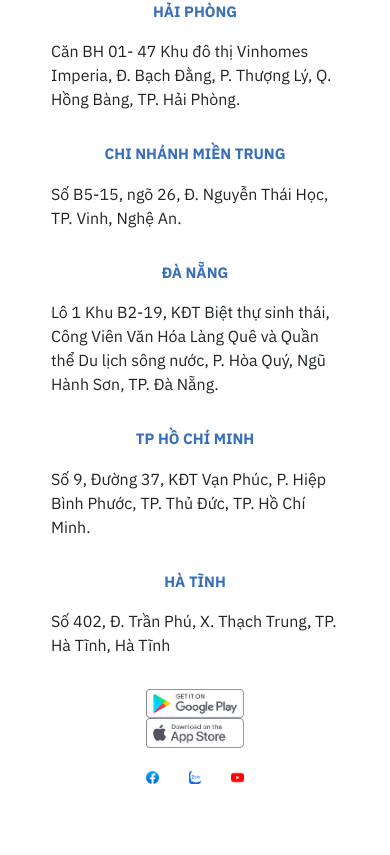
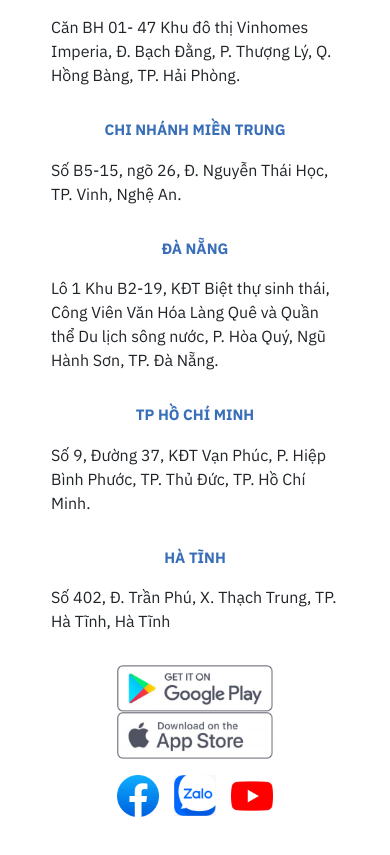
Before and after one commit to Namjuy/Lab1, an Angular app: page / in a window 390 px wide. Shown: the part 977-1832 px from the top of the page. Built offline with nearby package versions, Linux system fonts and the light colour scheme.

Commit message:
update css

```diff
--- a/angular.json
+++ b/angular.json
@@ -90,5 +90,8 @@
         }
       }
     }
+  },
+  "cli": {
+    "analytics": "d756faff-6650-40cd-aac0-42398c7b2297"
   }
 }
--- a/src/app/app.component.scss
+++ b/src/app/app.component.scss
@@ -62,6 +62,7 @@ body::-webkit-scrollbar-thumb {
   border-radius: 16px;
   border: 4px solid #fff;
 }
+
 
 /* set button(top and bottom of the scrollbar) */
 body::-webkit-scrollbar-button {
--- a/src/app/components/carousel/carousel.component.scss
+++ b/src/app/components/carousel/carousel.component.scss
@@ -68,9 +68,7 @@
         position: relative;
         height: 8px;
         width: 8px;
-        left: 56%;
-        top: 50%;
-        transform: translate(-100%, -50%);
+        top: -50%;
       }
     }
   }
@@ -139,7 +137,6 @@
 
 // -------------------Responsive----------------------
 @media screen and (max-width: 992px) {
-
   .carousel {
     .carousel-inner {
       position: relative;
@@ -180,7 +177,6 @@
   .carousel {
     .carousel-caption {
       .carousel-container {
-
         .carousel-caption__icon {
           display: none;
         }
@@ -199,7 +195,6 @@
 
 @media screen and (max-width: 350px) {
   .carousel {
-
     #login-modal {
       width: 100vw;
     }
--- a/src/app/components/footer/footer.component.html
+++ b/src/app/components/footer/footer.component.html
@@ -1,7 +1,7 @@
 <!-- ---------------------Create Footer--------------------- -->
 
-<footer class="py-5">
-  <div class="footer-location row d-flex">
+<footer class="py-4">
+  <div (wheel)="onMouseWheel($event)"  class="footer-location row d-flex">
     <!-- ---------------------Creater Location Footer-------------------- -->
     <div
       *ngFor="let item of footerLocationItems; let i = index"
--- a/src/app/components/footer/footer.component.scss
+++ b/src/app/components/footer/footer.component.scss
@@ -7,7 +7,6 @@ footer {
   .footer-location {
     width: 80%;
     overflow-x: auto;
-    overflow-y: hidden;
     flex-wrap: nowrap;
     margin: 0 auto;
 
@@ -27,6 +26,10 @@ footer {
     }
   }
 
+  .footer-location::-webkit-scrollbar {
+    width: 0;
+  }
+
   //-----------------Footer download------------
   .footer-download {
     width: 15%;
@@ -37,7 +40,6 @@ footer {
     //---------------Footer apps ------------------
     .footer-app__link {
       text-align: end;
-
       .footer-app__image {
         width: 50%;
       }
@@ -48,7 +50,7 @@ footer {
       justify-content: space-between;
 
       .footer-social__link {
-        max-width: calc(100% / 3 - 20px);
+        max-width: calc(100% / 3 - 10px);
 
         .footer-social__image {
           width: 100%;
@@ -71,7 +73,7 @@ footer {
     }
   }
 }
-@media screen and (min-width: 992px) {
+@media screen and (max-width: 992px) {
   footer {
     .footer-location {
       .footer-item {
@@ -79,11 +81,12 @@ footer {
       }
     }
     .footer-download {
-      width: 70%;
+      width: 30%;
       margin: 0 auto;
       align-items: center;
 
       .footer-app__link {
+        width: 100%;
         text-align: center;
       }
     }
@@ -125,7 +128,7 @@ footer {
       }
     }
     .footer-download {
-      width: 50%;
+      width: 80%;
       margin: 0 auto;
     }
   }
--- a/src/app/components/footer/footer.component.ts
+++ b/src/app/components/footer/footer.component.ts
@@ -12,6 +12,14 @@ export class FooterComponent implements OnInit {
   constructor() {}
 
   ngOnInit() {}
+
+  onMouseWheel(event: WheelEvent): void {
+    if (event.deltaY !== 0) {
+      const scrollContainer = event.currentTarget as HTMLElement;
+      scrollContainer.scrollLeft += event.deltaY;
+      event.preventDefault();
+    }
+  }
 
   //Initialize location item array
   footerLocationItems = [
```
